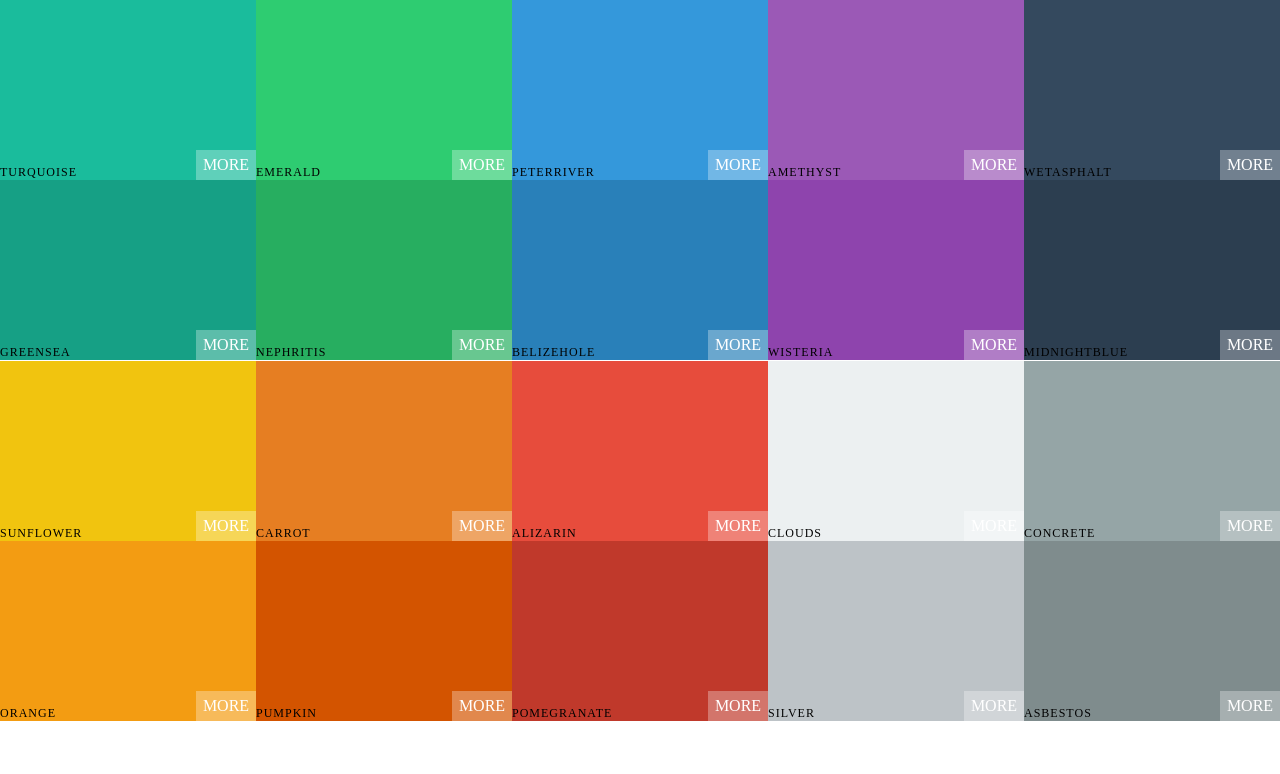
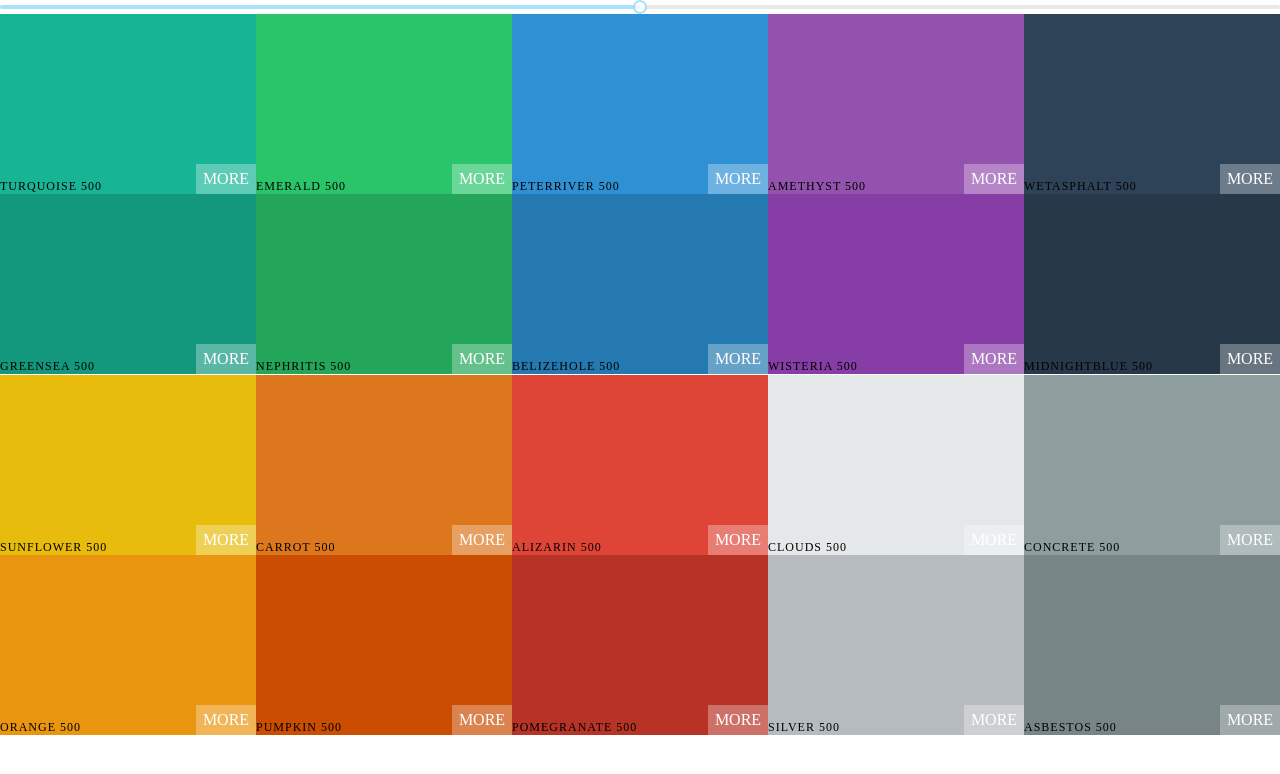
Before and after one commit to Fernando-Andres-Ramos/Colors-Palettes, a React (Vite) app: page / in a window 1280 px wide. Shown: the top 774 px of the page. Built offline with nearby package versions, Linux system fonts and the light colour scheme.

Commit message:
Add unstyled color slider

```diff
--- a/package.json
+++ b/package.json
@@ -11,6 +11,7 @@
   },
   "dependencies": {
     "chroma-js": "^3.1.2",
+    "rc-slider": "^11.1.8",
     "react": "^19.1.0",
     "react-dom": "^19.1.0",
     "react-router-dom": "^7.6.0"
--- a/src/App.jsx
+++ b/src/App.jsx
@@ -4,11 +4,9 @@
 import {generatePalette} from './utilities/colorHelpers.js'
 
 function App() {
-
-  console.log(generatePalette(seedColors[1]))
   return (
     <main>
-      <Palette {...seedColors[1]}/>
+      <Palette palette={generatePalette(seedColors[1])}/>
     </main>
   )
 }
--- a/src/components/Palette/Palette.jsx
+++ b/src/components/Palette/Palette.jsx
@@ -1,16 +1,36 @@
 import React, { Component } from 'react'
 import ColorBox from "../ColorBox/ColorBox.jsx"
 import styles from './Palette.module.css'
+import Slider from 'rc-slider'
+import 'rc-slider/assets/index.css'
 
 
 export default class Palette extends Component{
 
+  constructor(props){
+    super(props);
+    this.state={level:500}
+
+    this.changeLevel = this.changeLevel.bind(this)
+  }
+
+  changeLevel(level){
+    this.setState({level})
+  }
+
   render(){
-    const colorBoxes = this.props.colors.map(color=>(
-      <ColorBox background={color.color} name={color.name}/>
+    const {colors} = this.props.palette
+    const {level} = this.state
+    const colorBoxes = colors[this.state.level].map(color=>(
+      <ColorBox background={color.hex} name={color.name}/>
     ))
     return(
       <div className={styles.palette}>
+        <Slider defaultValue = {level}
+                min={100}
+                max={900}
+                step={100}
+                onChangeComplete={this.changeLevel}/>
         {/* Navbar here */}
         <div className={styles.palette_colors}>{colorBoxes}</div>
         {/* footer eventually */}
```
Also changed, not shown: 1 other file (tests, documents, lock files or other folders).
